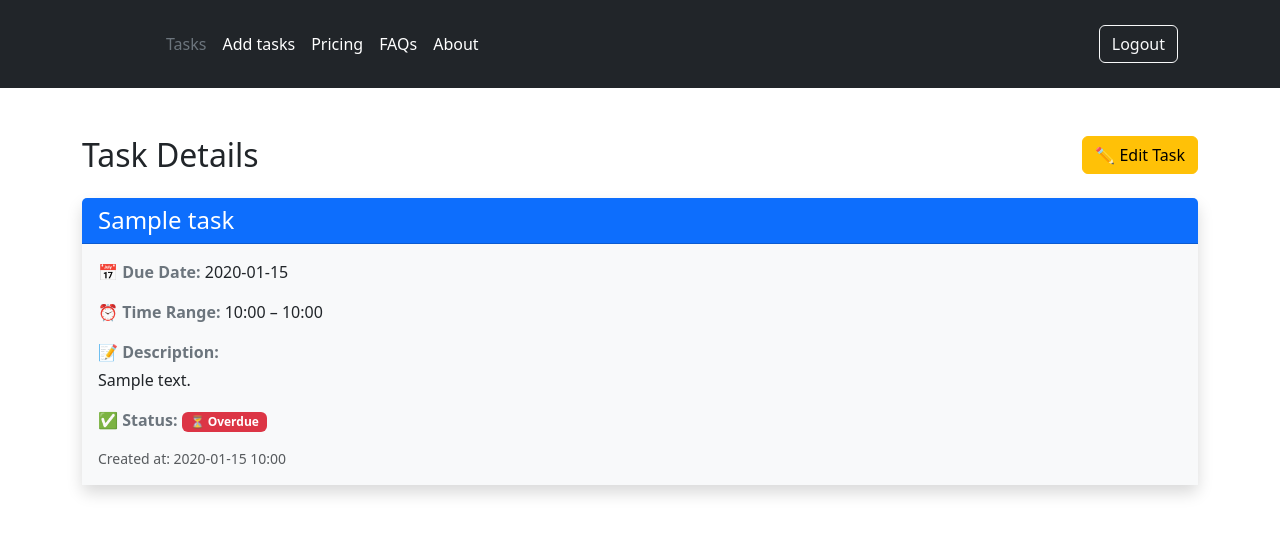
After one commit to Matias-Ibanez/TodoWeb, a Flask app: page /task/1 in a window 1280 px wide. The commit adds this page. Shown: the top 535 px of the page. Run offline with Flask 3, Linux system fonts and the light colour scheme; a user stored in the database is signed in; tables that the repository leaves empty hold one stand-in row (values such as "Sample post").

Commit message:
add task view and ordering logic

```diff
--- a/app/main/models.py
+++ b/app/main/models.py
@@ -27,6 +27,7 @@ class Task(db.Model):
     completed : so.Mapped[bool] = so.mapped_column(sa.Boolean, default=False)
     created_at: so.Mapped[datetime] = so.mapped_column(default=lambda: datetime.now(timezone.utc))
     due_date: so.Mapped[date] = so.mapped_column(sa.Date)
+    overdue: so.Mapped[bool] = so.mapped_column(sa.Boolean, nullable=False, default=False)
     start_time : so.Mapped[time] = so.mapped_column(sa.Time)
     finish_time : so.Mapped[time] = so.mapped_column(sa.Time)
 
--- a/app/main/views.py
+++ b/app/main/views.py
@@ -68,10 +68,29 @@ def create_task():
 @login_required
 def tasks():
     page = request.args.get("page", 1, type=int)
+    sort = request.args.get("sort", "recent")
+
+    all_tasks = Task.query.filter_by(user_id=current_user.id, completed=False).all()
+    for task in all_tasks:
+        task.overdue = task.is_overdue
+    db.session.commit()
+
     query = Task.query.filter_by(user_id=current_user.id)
+
+    if sort == "recent":
+        query = query.order_by(Task.created_at.desc())
+    elif sort == "due":
+        query = query.order_by(Task.due_date.asc(), Task.start_time.asc())
+
     pagination = query.order_by(Task.created_at.desc()).paginate(
         page=page,
         per_page=current_app.config["TASKS_PER_PAGE"],
         error_out=False
     )
     return render_template("tasks.html", tasks=pagination.items, pagination=pagination, title="Tasks")
+
+@views.route('/task/<int:id>', methods=['GET', 'POST'])
+@login_required
+def task(id):
+    task = Task.query.get_or_404(id)
+    return render_template('task.html', task=task)
--- /dev/null
+++ b/app/templates/task.html
@@ -0,0 +1,45 @@
+{% extends 'base.html' %}
+
+{% block content %}
+<div class="container py-5">
+    <div class="d-flex justify-content-between align-items-center mb-4">
+        <h2 class="mb-0">Task Details</h2>
+        <a href="#" class="btn btn-warning">
+            ✏️ Edit Task
+        </a>
+    </div>
+
+    <div class="card shadow border-0">
+        <div class="card-header bg-primary text-white">
+            <h4 class="mb-0">{{ task.title }}</h4>
+        </div>
+        <div class="card-body bg-light">
+            <div class="mb-3">
+                <span class="fw-semibold text-secondary">📅 Due Date:</span>
+                {{ task.due_date.strftime('%Y-%m-%d') }}
+            </div>
+            <div class="mb-3">
+                <span class="fw-semibold text-secondary">⏰ Time Range:</span>
+                {{ task.start_time.strftime('%H:%M') }} – {{ task.finish_time.strftime('%H:%M') }}
+            </div>
+            <div class="mb-3">
+                <span class="fw-semibold text-secondary">📝 Description:</span><br>
+                <p class="mt-1">{{ task.description }}</p>
+            </div>
+            <div class="mb-3">
+                <span class="fw-semibold text-secondary">✅ Status:</span>
+                {% if task.is_overdue %}
+                    <span class="badge bg-danger">⏳ Overdue</span>
+                {% elif task.completed %}
+                    <span class="badge bg-success">Completed</span>
+                {% else %}
+                    <span class="badge bg-danger">Pending</span>
+                {% endif %}
+            </div>
+            <div class="text-muted small">
+                Created at: {{ task.created_at.strftime('%Y-%m-%d %H:%M') }}
+            </div>
+        </div>
+    </div>
+</div>
+{% endblock %}
--- a/app/templates/tasks.html
+++ b/app/templates/tasks.html
@@ -49,7 +49,7 @@
                             </div>
                         </div>
                         <div class="card-footer bg-white border-top text-end">
-                            <a href="#" class="btn btn-sm btn-outline-primary">View Details</a>
+                            <a href='{{ url_for('views.task', id=task.id) }}' class="btn btn-sm btn-outline-primary">View Details</a>
                         </div>
                     </div>
                 </div>
--- a/migrations/versions/cc29d67ae41b_add_new_fields_in_task_model.py
+++ b/migrations/versions/cc29d67ae41b_add_new_fields_in_task_model.py
@@ -19,9 +19,9 @@ depends_on = None
 def upgrade():
     # ### commands auto generated by Alembic - please adjust! ###
     with op.batch_alter_table('task', schema=None) as batch_op:
-        batch_op.add_column(sa.Column('due_date', sa.Date(), nullable=False))
-        batch_op.add_column(sa.Column('start_time', sa.Time(), nullable=False))
-        batch_op.add_column(sa.Column('finish_time', sa.Time(), nullable=False))
+        batch_op.add_column(sa.Column('due_date', sa.Date(), nullable=False, server_default=sa.text('0')))
+        batch_op.add_column(sa.Column('start_time', sa.Time(), nullable=False, server_default=sa.text("'00:00:00'")))
+        batch_op.add_column(sa.Column('finish_time', sa.Time(), nullable=False,  server_default=sa.text("'00:00:00'")))
 
     # ### end Alembic commands ###
 
--- a/wsgi.py
+++ b/wsgi.py
@@ -2,6 +2,7 @@ from app import create_app
 import sqlalchemy as sa
 import sqlalchemy.orm as so
 from app.main.models import User, Task
+from app.extensions import db
 
 app = create_app()
 
```
Also changed, not shown: migrations/versions/13eec715dc1f_add_overdue_field_in_task.py (added, +32 -0 lines), instance/app.db.
